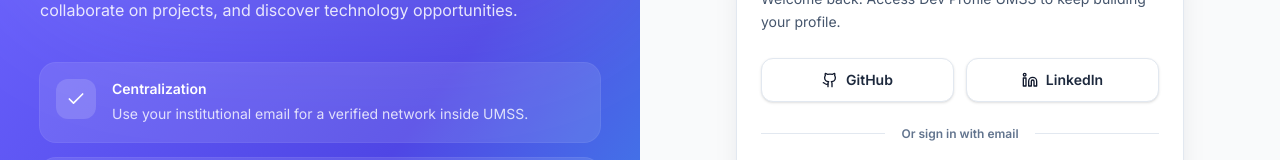
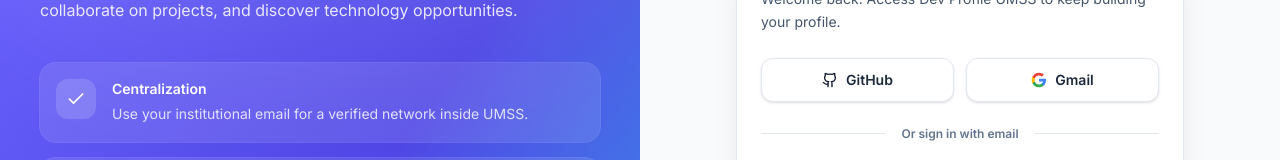
Before and after one commit to LuisHerlan7/Dev_Profile_UMSS_FE, a React (Vite) app: page /login in a window 1280 px wide. Shown: the part 179-339 px from the top of the page. Built offline with nearby package versions, Linux system fonts and the light colour scheme; no server answers.

Commit message:
arreglo de icono

```diff
--- a/src/features/auth/pages/LoginPage.tsx
+++ b/src/features/auth/pages/LoginPage.tsx
@@ -1,7 +1,8 @@
 import { useEffect, useState, type FormEvent } from 'react';
 import { Link, useNavigate } from 'react-router-dom';
-import { Github, Linkedin, LockKeyhole, Mail } from 'lucide-react';
+import { Github, LockKeyhole, Mail } from 'lucide-react';
 import { AuthSplitLayout } from '@shared/components/auth/AuthSplitLayout';
+import { IconGoogle } from '@shared/components/auth/IconGoogle';
 import { SocialButton } from '@shared/components/auth/SocialButton';
 import { TextField } from '@shared/components/auth/TextField';
 import { Button } from '@shared/components/ui/Button';
@@ -23,7 +24,7 @@ export function LoginPage() {
 
   const apiBase = (import.meta.env.VITE_API_URL as string | undefined)?.trim() || '';
   const githubOauthUrl = `${apiBase || ''}/api/auth/github/redirect`;
-  const linkedinOauthUrl = `${apiBase || ''}/api/auth/linkedin/redirect`;
+  const googleOauthUrl = `${apiBase || ''}/api/auth/google/redirect`;
 
   useEffect(() => {
     const storedSession = readStoredAuthSession();
@@ -69,11 +70,11 @@ export function LoginPage() {
           GitHub
         </SocialButton>
         <SocialButton
-          icon={<Linkedin className="h-4 w-4" />}
-          aria-label="Continuar con LinkedIn"
-          onClick={() => window.location.assign(linkedinOauthUrl)}
+          icon={<IconGoogle />}
+          aria-label="Continuar con Google"
+          onClick={() => window.location.assign(googleOauthUrl)}
         >
-          LinkedIn
+          Gmail
         </SocialButton>
       </div>
 
--- a/src/features/auth/pages/RegisterPage.tsx
+++ b/src/features/auth/pages/RegisterPage.tsx
@@ -1,7 +1,8 @@
 import { useEffect, useState, type FormEvent } from 'react';
 import { Link, useNavigate } from 'react-router-dom';
-import { Github, Linkedin, AlertTriangle } from 'lucide-react';
+import { Github, AlertTriangle } from 'lucide-react';
 import { AuthSplitLayout } from '@shared/components/auth/AuthSplitLayout';
+import { IconGoogle } from '@shared/components/auth/IconGoogle';
 import { SocialButton } from '@shared/components/auth/SocialButton';
 import { TextField } from '@shared/components/auth/TextField';
 import { Button } from '@shared/components/ui/Button';
@@ -22,7 +23,7 @@ export function RegisterPage() {
 
   const apiBase = (import.meta.env.VITE_API_URL as string | undefined)?.trim() || '';
   const githubOauthUrl = `${apiBase || ''}/api/auth/github/redirect`;
-  const linkedinOauthUrl = `${apiBase || ''}/api/auth/linkedin/redirect`;
+  const googleOauthUrl = `${apiBase || ''}/api/auth/google/redirect`;
 
   useEffect(() => {
     const storedSession = readStoredAuthSession();
@@ -84,11 +85,11 @@ export function RegisterPage() {
           GitHub
         </SocialButton>
         <SocialButton
-          icon={<Linkedin className="h-4 w-4" />}
-          aria-label="Registrarse con LinkedIn"
-          onClick={() => window.location.assign(linkedinOauthUrl)}
+          icon={<IconGoogle />}
+          aria-label="Registrarse con Google"
+          onClick={() => window.location.assign(googleOauthUrl)}
         >
-          LinkedIn
+          Gmail
         </SocialButton>
       </div>
 
--- a/src/features/dashboard/pages/desarrollador/EditProjectPage.tsx
+++ b/src/features/dashboard/pages/desarrollador/EditProjectPage.tsx
@@ -538,7 +538,25 @@ export function EditProjectPage() {
                 ))}
                 <button type="button" onClick={() => techInputRef.current?.focus()} className="flex items-center gap-1.5 rounded-xl border border-dashed border-indigo-200 px-3 py-1.5 text-xs font-bold text-indigo-500 hover:bg-white">+ Añadir Tech</button>
               </div>
-              <input ref={techInputRef} type="text" value={techInput} onChange={e => setTechInput(e.target.value)} onKeyDown={e => { if (e.key === 'Enter') { e.preventDefault(); handleAddTechnology(); } }} placeholder="Presiona enter para añadir" className="mt-3 h-12 w-full rounded-2xl bg-[#F8FAFC] px-6 text-xs font-medium text-slate-600 outline-none ring-1 ring-slate-100 border-none" />
+              <div className="relative mt-3">
+                <input
+                  ref={techInputRef}
+                  type="text"
+                  value={techInput}
+                  onChange={e => setTechInput(e.target.value)}
+                  onKeyDown={e => { if (e.key === 'Enter') { e.preventDefault(); handleAddTechnology(); } }}
+                  placeholder="Presiona enter para añadir"
+                  className="h-12 w-full rounded-2xl bg-[#F8FAFC] px-6 text-xs font-medium text-slate-600 outline-none ring-1 ring-slate-100 border-none pr-12"
+                />
+                <button
+                  type="button"
+                  onClick={handleAddTechnology}
+                  className="absolute right-2 top-1/2 -translate-y-1/2 flex h-8 w-8 items-center justify-center rounded-xl bg-indigo-600 text-white shadow-lg shadow-indigo-100 sm:hidden hover:bg-indigo-700 transition-colors"
+                  aria-label="Añadir tecnología"
+                >
+                  <Plus className="h-4 w-4" />
+                </button>
+              </div>
             </div>
           </section>
 
--- a/src/features/dashboard/pages/desarrollador/NewProjectPage.tsx
+++ b/src/features/dashboard/pages/desarrollador/NewProjectPage.tsx
@@ -438,7 +438,25 @@ export function NewProjectPage() {
                 ))}
                 <button type="button" onClick={() => techInputRef.current?.focus()} className="flex items-center gap-1.5 rounded-xl border border-dashed border-indigo-200 px-3 py-1.5 text-xs font-bold text-indigo-500 hover:bg-white">+ Añadir Tech</button>
               </div>
-              <input ref={techInputRef} type="text" value={techInput} onChange={e => setTechInput(e.target.value)} onKeyDown={e => { if (e.key === 'Enter') { e.preventDefault(); handleAddTechnology(); } }} placeholder="Escribe una tecnología y presiona enter" className="mt-3 h-12 w-full rounded-2xl bg-[#F8FAFC] px-6 text-xs font-medium text-slate-600 outline-none ring-1 ring-slate-100 border-none" />
+              <div className="relative mt-3">
+                <input
+                  ref={techInputRef}
+                  type="text"
+                  value={techInput}
+                  onChange={e => setTechInput(e.target.value)}
+                  onKeyDown={e => { if (e.key === 'Enter') { e.preventDefault(); handleAddTechnology(); } }}
+                  placeholder="Escribe una tecnología y presiona enter"
+                  className="h-12 w-full rounded-2xl bg-[#F8FAFC] px-6 text-xs font-medium text-slate-600 outline-none ring-1 ring-slate-100 border-none pr-12"
+                />
+                <button
+                  type="button"
+                  onClick={handleAddTechnology}
+                  className="absolute right-2 top-1/2 -translate-y-1/2 flex h-8 w-8 items-center justify-center rounded-xl bg-indigo-600 text-white shadow-lg shadow-indigo-100 sm:hidden hover:bg-indigo-700 transition-colors"
+                  aria-label="Añadir tecnología"
+                >
+                  <Plus className="h-4 w-4" />
+                </button>
+              </div>
             </div>
             <div className="grid gap-6 sm:grid-cols-2">
               <div className="group"><label className="mb-2 block text-[11px] font-bold uppercase tracking-wider text-slate-400 group-focus-within:text-indigo-600">Fecha de Inicio</label><input type="date" value={startDate} onChange={e => setStartDate(e.target.value)} className="h-14 w-full rounded-2xl bg-[#F8FAFC] px-6 text-sm font-medium text-slate-700 outline-none ring-1 ring-slate-200 focus:bg-white focus:ring-2 focus:ring-indigo-500/20 border-none" /></div>
--- /dev/null
+++ b/src/shared/components/auth/IconGoogle.tsx
@@ -0,0 +1,22 @@
+export function IconGoogle({ className = 'h-4 w-4' }: { className?: string }) {
+  return (
+    <svg className={className} viewBox="0 0 24 24" aria-hidden="true">
+      <path
+        fill="#4285F4"
+        d="M22.56 12.25c0-.78-.07-1.53-.2-2.25H12v4.26h5.92c-.26 1.37-1.04 2.53-2.21 3.31v2.77h3.57c2.08-1.92 3.28-4.74 3.28-8.09z"
+      />
+      <path
+        fill="#34A853"
+        d="M12 23c2.97 0 5.46-.98 7.28-2.66l-3.57-2.77c-.98.66-2.23 1.06-3.71 1.06-2.86 0-5.29-1.93-6.16-4.53H2.18v2.84C3.99 20.53 7.7 23 12 23z"
+      />
+      <path
+        fill="#FBBC05"
+        d="M5.84 14.09c-.22-.66-.35-1.36-.35-2.09s.13-1.43.35-2.09V7.07H2.18C1.43 8.55 1 10.22 1 12s.43 3.45 1.18 4.93l3.66-2.84z"
+      />
+      <path
+        fill="#EA4335"
+        d="M12 5.38c1.62 0 3.06.56 4.21 1.64l3.15-3.15C17.45 2.09 14.97 1 12 1 7.7 1 3.99 3.47 2.18 7.07l3.66 2.84c.87-2.6 3.3-4.53 6.16-4.53z"
+      />
+    </svg>
+  );
+}
```
